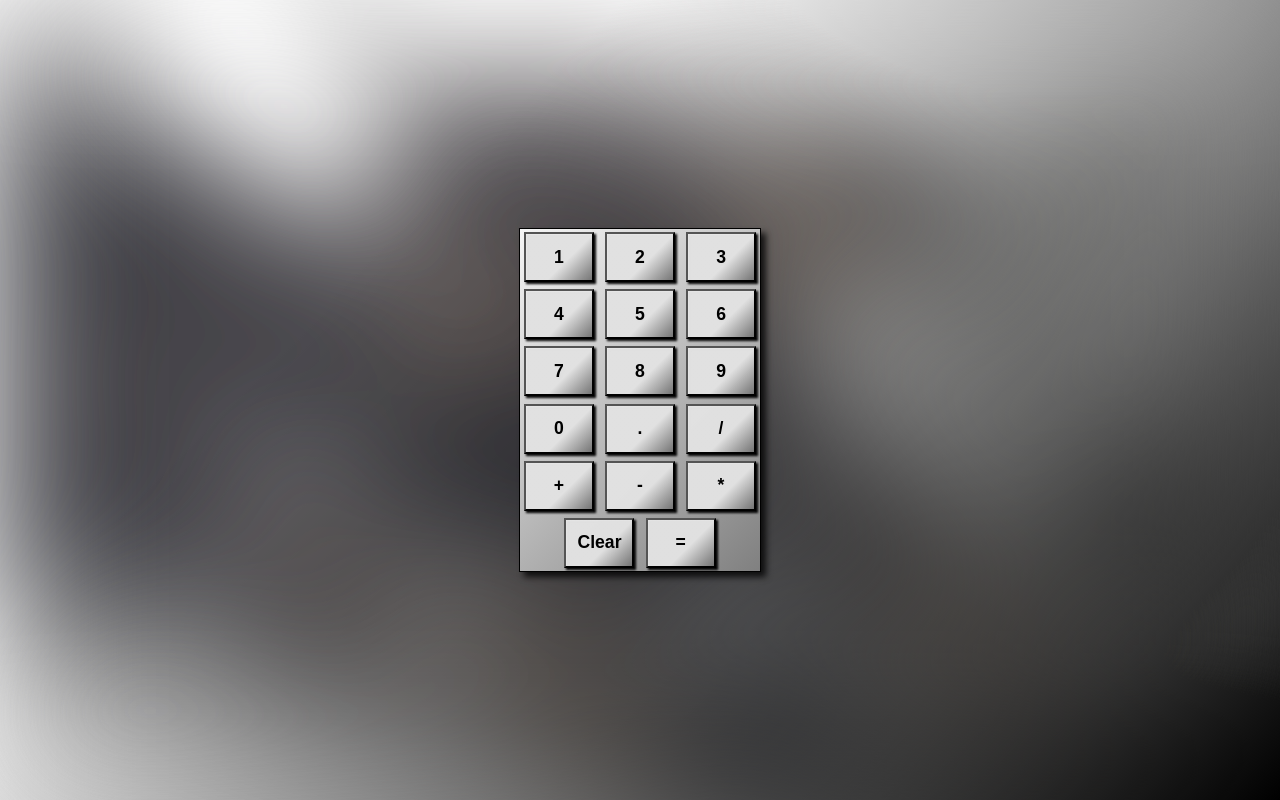
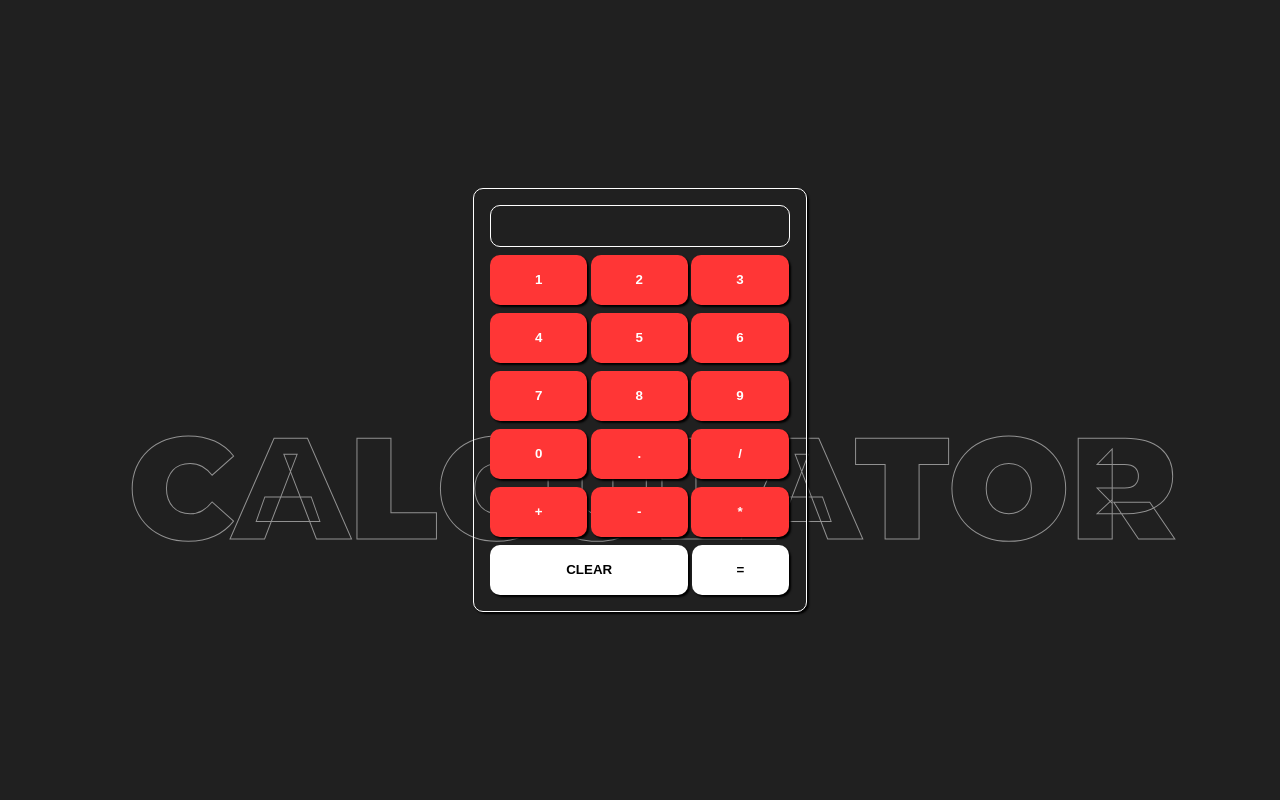
Before and after one commit to nanimonakatta/Basic-calculator., a plain HTML site: page index.html in a window 1280 px wide. Drawn offline with Linux system fonts and the light colour scheme.

Commit message:
styles.css

```diff
--- a/styles.css
+++ b/styles.css
@@ -1,68 +1,96 @@
-*,
-*::after,
-*::before {
+@import url('https://fonts.googleapis.com/css2?family=Anton&family=Bebas+Neue&family=Outfit:wght@100..900&display=swap');
+/* font-family: "Outfit", sans-serif; */
+@import url('https://fonts.googleapis.com/css2?family=Montserrat:ital,wght@0,100..900;1,100..900&display=swap');
+/* font-family: "Montserrat", sans-serif; */
+
+body {
    margin: 0;
-   padding: 0;
-   box-sizing: border-box;
-   user-select: none;
-   line-height: calc(1em + 0.5rem);
+   font-family: "Outfit", sans-serif;
+   background: rgb(32, 32, 32);
 }
 
 main {
-   min-height: 100vh;
+   margin: 0;
    place-content: center;
-   text-align: center;
+   min-height: 100svh;
+   user-select: none;
+   position: relative;
+   overflow: hidden;
 }
 
 main::before {
-   position:absolute;
+   position: absolute;
    inset: 0;
-   content: "";
-   background: url(wall\ \(8\).jpeg) no-repeat center;
-   background-size: cover;
-   filter: blur(70px) brightness(60%);
-}
-
-main::after {
-   position:absolute;
-   inset: 0;
-   content: "";
-   background: linear-gradient(135deg, white 30%, black);
-   mix-blend-mode: overlay;
+   content: "CALCULATOR";
+   z-index: -1;
+   font-size: 9rem;
+   font-weight: 900;
+   font-family: "Montserrat", sans-serif;
+   -webkit-text-stroke: 1px rgb(145, 145, 145);
+   -webkit-text-fill-color: transparent;
+   top: 50vh;
+   left: 10vw;
 }
 
 main div {
-   position: relative;
-   width: fit-content;
+   border-radius: 10px;
    margin: auto;
-   border: 1px solid black;
-   background: linear-gradient(135deg, whitesmoke, gray);
-   filter: drop-shadow(5px 5px 3px rgba(0, 0, 0, 0.788));
-   z-index: 5;
+   width: 300px;
+   border: 1px solid rgb(255, 255, 255);
+   padding: 1rem;
+   box-shadow: 2px 2px 2px black;
 }
 
-.result, button {
-   filter: drop-shadow(2px 2px 1px black);
-   background: linear-gradient(135deg, rgba(245, 245, 245, 0.908) 60%, rgba(128, 128, 128, 0.889));
+div p {
+   margin: 0.5em 0;
 }
 
-.result {
-   margin: 0.2em ;
+div p button {
+   width: calc(100px - 0.2em);
    height: 50px;
-   background-color: whitesmoke;
-   border: 1px solid gray;
    place-content: center;
-   text-align: right;
-   font-size: 2rem;
+   text-align: center;
    font-weight: 900;
-   padding: 0 0.2em;
+   cursor: pointer;
+   background-color: rgb(255, 54, 54);
+   border: none;
+   color: white;
+   text-transform: uppercase;
+   border-radius: 10px;
+   box-shadow: 2px 2px 2px black;
 }
 
-p button {
-   width: calc(280px / 4);
-   height: 50px;
+.theValue {
+   border-radius: 10px;
+   text-align: right;
+   margin: 0;
+   border: 1px solid rgb(255, 255, 255);
+   padding: 0.3em;
+   overflow: hidden;
+   height: 30px;
+   color: white;
    font-weight: 900;
-   margin: 0.2em;
-   font-size: 1.1rem;
-   cursor: pointer;
+   place-content: center;
+   padding: 0.3em;
 }
+
+.clear {
+   width: calc(66.67% - 0.1rem);
+   background-color: white;
+   color: black;
+}
+
+p:last-child {
+   margin: 0;
+}
+
+p:last-child button:last-child {
+   background-color: rgb(255, 255, 255);
+   color: black;
+}
+
+@media screen and (max-width:768px) {
+   main::before {
+      display: none;
+   }
+}
```
